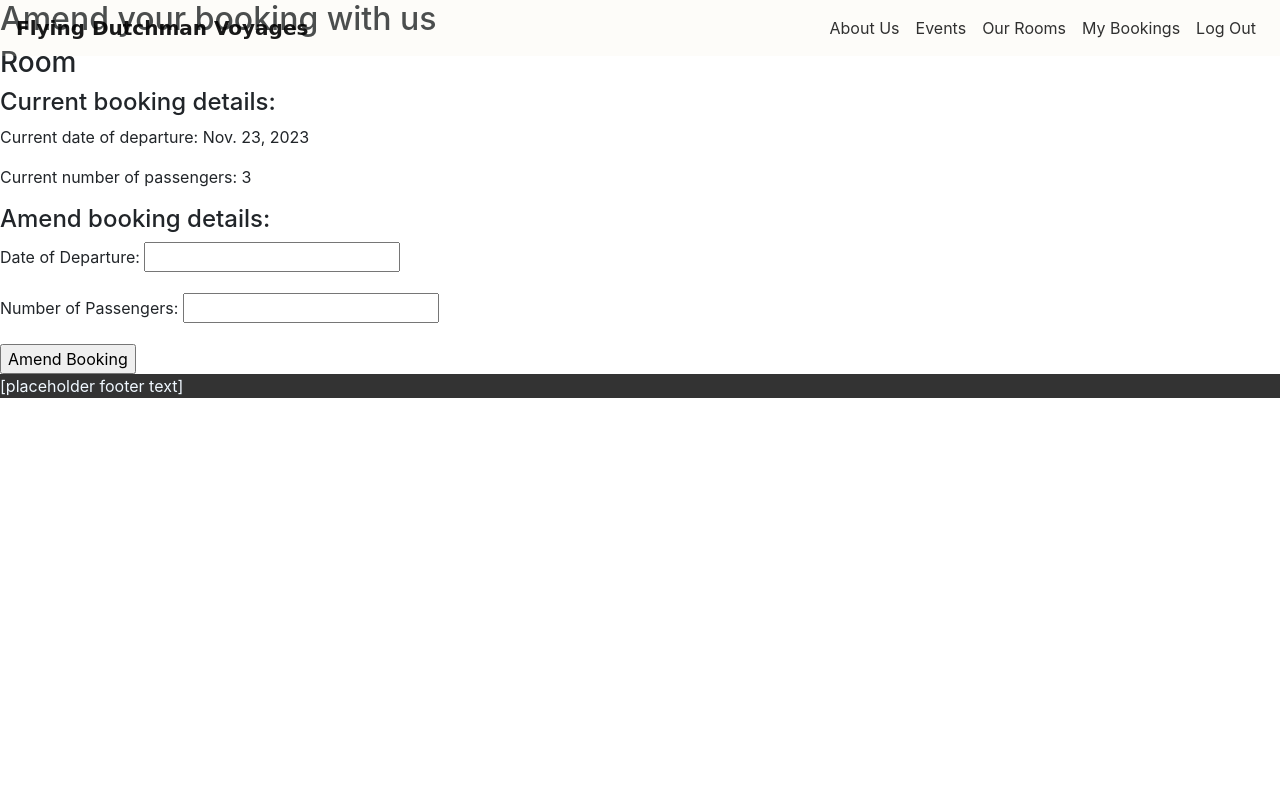
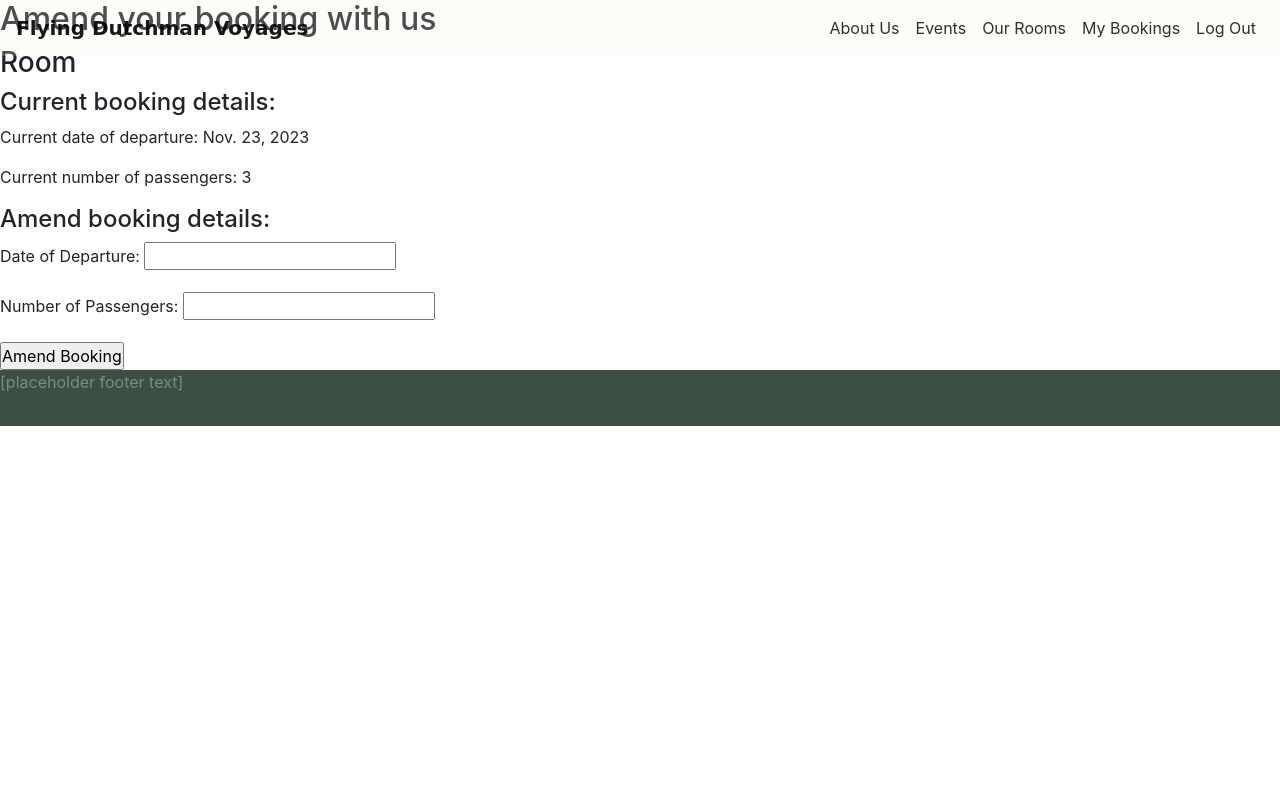
Before and after one commit to emmacadavra/flying-dutchman-voyages, a Django app: page /manage_bookings/amend/26 in a window 1280 px wide. Run offline with Django 4.2, Linux system fonts and the light colour scheme; a user stored in the database is signed in; data comes from the database, SQL or seed files in the repository; some web fonts are replaced.

Commit message:
Add additional styling to index.html to try removing bootstrap whitespace

```diff
--- a/fd_bookings/views.py
+++ b/fd_bookings/views.py
@@ -20,7 +20,6 @@ def events_page(request):
 def about_page(request):
     # ADD DOCSTRING
     return render(request, 'about.html',)
-
 
 def room_list(request):
     # ADD DOCSTRING
--- a/static/css/style.css
+++ b/static/css/style.css
@@ -1,4 +1,14 @@
 @import url('https://fonts.googleapis.com/css2?family=Charm:wght@400;700&display=swap');
+
+* {
+    margin: 0;
+    padding: 0;
+}
+
+html, body {
+    height: 100%;
+    min-height: 100vh;
+}
 
 .header {
     position: absolute;
@@ -16,11 +26,11 @@
 }
 
 .navbar-light .navbar-nav .nav-item .nav-link {
-    color: rgb(48, 48, 48);
+    color: #303030;
 }
 
 .navbar-light .navbar-nav .nav-link:hover {
-    color: rgb(8, 8, 8);
+    color: #080808;
 }
 
 .hero-image {
@@ -28,6 +38,8 @@
     background-position: center;
     background-repeat: no-repeat;
     background-size: cover;
+    min-width: 100%;
+    min-height: 100vh;
 }
 
 .hero-title {
@@ -64,9 +76,14 @@
     z-index: 0;
 } */
 
-footer {
-    background-color: #333;
-    color: aliceblue;
+.footer {
+    background-color: #3b4f44;
+    color: #7a8b7f;
+    height: 56px;
+}
+
+.footer p {
+    margin-bottom: 0;
 }
 
 
--- a/templates/base.html
+++ b/templates/base.html
@@ -66,10 +66,8 @@
         <!-- Content Goes here -->
         {% endblock content %}
 
-    <footer>
-        <p>
+        <footer class="footer">
                 [placeholder footer text]
-        </p>
         </footer>
 
         <script src="https://cdn.jsdelivr.net/npm/jquery@3.5.1/dist/jquery.slim.min.js" integrity="sha384-DfXdz2htPH0lsSSs5nCTpuj/zy4C+OGpamoFVy38MVBnE+IbbVYUew+OrCXaRkfj" crossorigin="anonymous"></script>
```
Also changed, not shown: templates/index.html (+2 -6 lines). Lines whose indentation alone changed are shown as unchanged.
